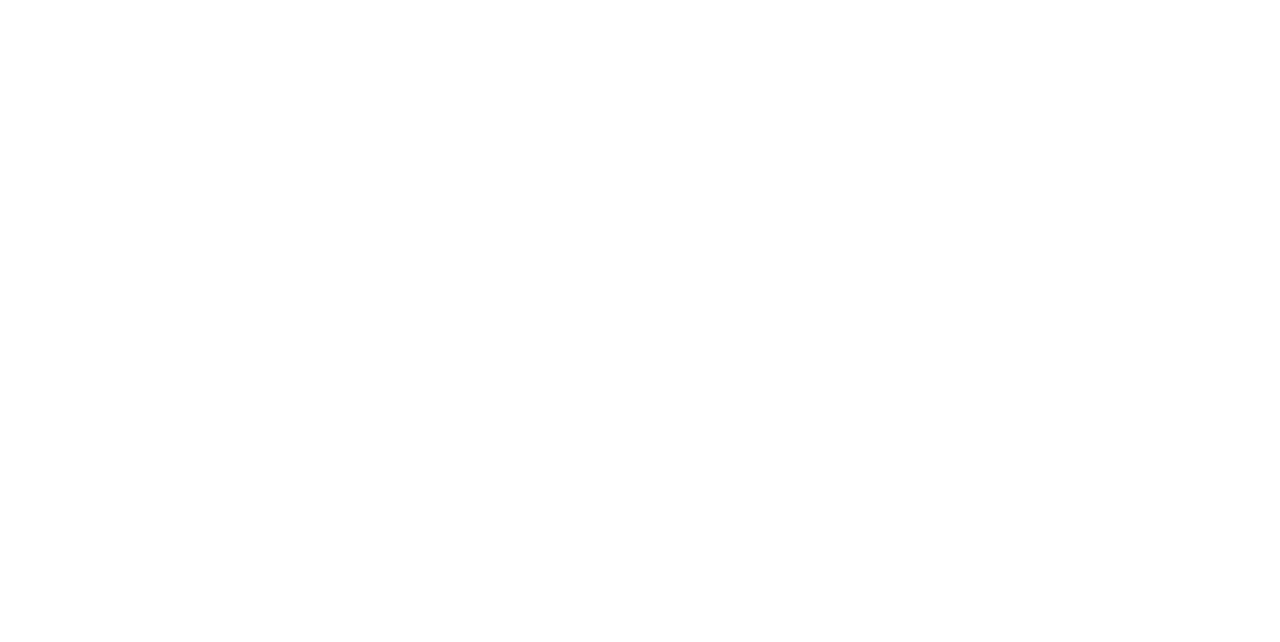
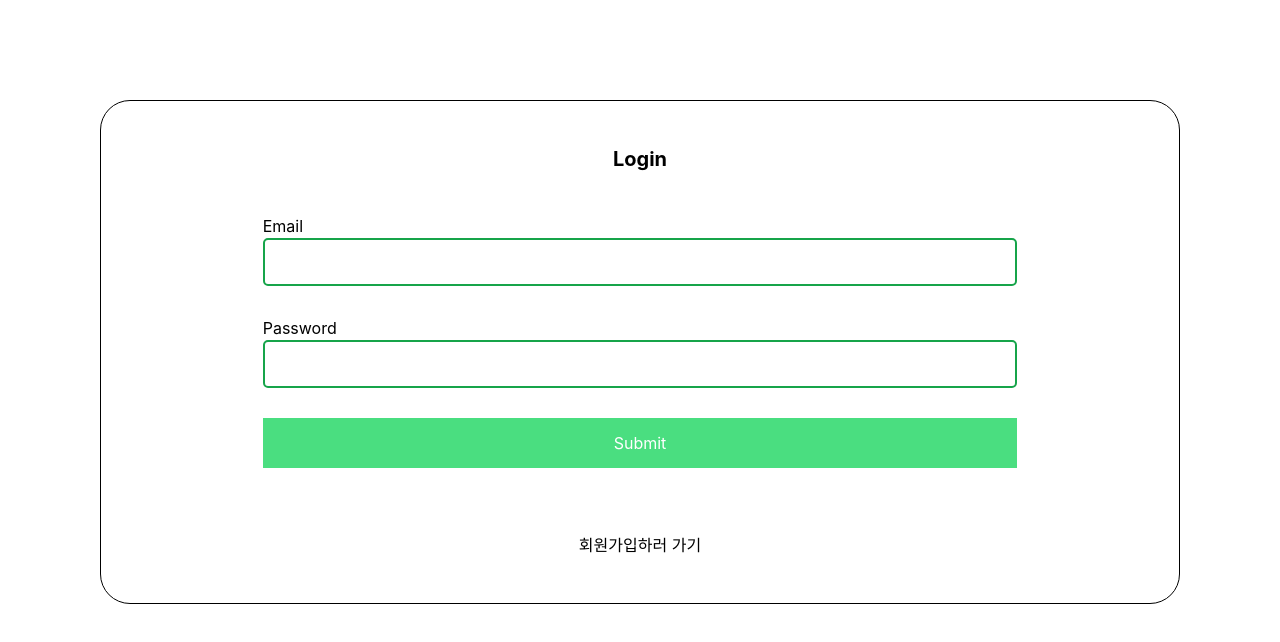
Before and after one commit to Jeong-mi/todo-list, a React (Create React App) app: page /login in a window 1280 px wide. Before the commit this address had no page. Shown: the top 642 px of the page. Built offline with nearby package versions, Linux system fonts and the light colour scheme.

Commit message:
feat: login, register 레이아웃 페이지 구현

```diff
--- a/package.json
+++ b/package.json
@@ -9,6 +9,7 @@
     "react": "^18.2.0",
     "react-dom": "^18.2.0",
     "react-icons": "^4.4.0",
+    "react-router-dom": "^6.3.0",
     "react-scripts": "5.0.1",
     "redux": "^4.2.0",
     "styled-components": "^5.3.5",
--- a/src/App.js
+++ b/src/App.js
@@ -2,16 +2,20 @@
 import { ThemeProvider } from "styled-components";
 import theme from "./components/theme";
 import { BrowserRouter, Routes, Route } from "react-router-dom";
-import Auth from "./pages/Auth";
+import Login from "./pages/Login";
+import Register from "./pages/Register";
+import GlobalStyle from "./GlobalStyle";
 
 function App() {
   return (
     <BrowserRouter>
+      <GlobalStyle />
       <ThemeProvider theme={theme}>
         <Routes>
           <Route path="/" element={<ToDo />}></Route>
           <Route path="/todo" element={<ToDo />}></Route>
-          <Route path="/auth" element={<Auth />}></Route>
+          <Route path="/login" element={<Login />}></Route>
+          <Route path="/register" element={<Register />}></Route>
         </Routes>
       </ThemeProvider>
     </BrowserRouter>
--- /dev/null
+++ b/src/GlobalStyle.js
@@ -0,0 +1,9 @@
+import { createGlobalStyle } from "styled-components";
+
+const GlobalStyle = createGlobalStyle`
+  *, *::before, *::after {
+    box-sizing: border-box;
+  }
+`;
+
+export default GlobalStyle;
--- a/src/components/theme.js
+++ b/src/components/theme.js
@@ -4,8 +4,10 @@
 const colors = {
   gray300: "rgb(209 213 219)",
   gray400: "rgb(156 163 175)",
-  green100: "rgb(220 252 231)",
+  green50: "#F0FDF4",
+  green100: "#D9FFD8",
   green400: "rgb(74 222 128)",
+  green600: "#16A44A",
   slate100: "rgb(241 245 249)",
   slate200: "rgb(226 232 240)",
   tooltip: "#7689fd",
--- a/src/pages/Auth/index.js
+++ /dev/null
@@ -1,49 +0,0 @@
-import { useEffect } from "react";
-import styled from "styled-components";
-import theme from "../../components/theme";
-
-const Container = styled.main`
-  display: flex;
-  flex-direction: column;
-  justify-content: center;
-  align-items: center;
-`;
-
-const Title = styled.h1`
-  ${({ theme }) => theme.fontSizes.xl};
-  margin: 32px;
-`;
-
-const SubmitBtn = styled.button.attrs({
-  type: "submit",
-})`
-  background: ${({ theme }) => theme.colors.green400};
-  color: white;
-`;
-
-function Auth() {
-  useEffect(() => {
-    document.body.style.background = `${theme.colors.green100}`;
-  }, []);
-
-  return (
-    <Container>
-      <Title>Login</Title>
-      <form>
-        <div>
-          <h1>이메일 입력</h1>
-          <input type="text" />
-        </div>
-
-        <div>
-          <h1>비밀번호 입력</h1>
-          <input type="text" />
-        </div>
-
-        <SubmitBtn>제출</SubmitBtn>
-      </form>
-    </Container>
-  );
-}
-
-export default Auth;
--- /dev/null
+++ b/src/pages/Login/index.js
@@ -0,0 +1,76 @@
+import styled from "styled-components";
+import { useNavigate } from "react-router-dom";
+
+const Container = styled.main`
+  border: 1px solid black;
+  background: #fff;
+  margin: 100px;
+  border-radius: 30px;
+  display: grid;
+  place-items: center;
+  align-content: center;
+  grid-template-rows: 0.3fr 1fr 0.3fr;
+  grid-row-gap: 30px;
+`;
+
+const FormContainer = styled.form`
+  width: 70%;
+  display: grid;
+  grid-template-rows: 1fr 1fr 1fr;
+  grid-row-gap: 30px;
+`;
+
+const Title = styled.h1`
+  ${({ theme }) => theme.fontSizes.xl};
+  font-weight: bold;
+`;
+
+const InputContainer = styled.div`
+  width: 100%;
+`;
+
+const Input = styled.input`
+  width: 100%;
+  padding: 10px;
+  border: 2px solid ${({ theme }) => theme.colors.green600};
+  border-radius: 5px;
+  outline: none;
+`;
+
+const SubmitBtn = styled.button.attrs({
+  type: "submit",
+})`
+  background: ${({ theme }) => theme.colors.green400};
+  color: white;
+  height: 50px;
+`;
+
+const RegisterBtn = styled.button``;
+
+function Login() {
+  const navigate = useNavigate();
+
+  return (
+    <Container>
+      <Title>Login</Title>
+      <FormContainer>
+        <InputContainer>
+          <h1>Email</h1>
+          <Input type="text" />
+        </InputContainer>
+
+        <InputContainer>
+          <h1>Password</h1>
+          <Input type="text" />
+        </InputContainer>
+
+        <SubmitBtn className="w-full">Submit</SubmitBtn>
+      </FormContainer>
+      <RegisterBtn onClick={() => navigate("/register")}>
+        회원가입하러 가기
+      </RegisterBtn>
+    </Container>
+  );
+}
+
+export default Login;
--- /dev/null
+++ b/src/pages/Register/index.js
@@ -0,0 +1,74 @@
+import styled from "styled-components";
+import { useNavigate } from "react-router-dom";
+
+const Container = styled.main`
+  border: 1px solid black;
+  background: #fff;
+  margin: 100px;
+  border-radius: 30px;
+  display: grid;
+  place-items: center;
+  align-content: center;
+  grid-template-rows: 0.3fr 1fr 0.3fr;
+  grid-row-gap: 30px;
+`;
+
+const FormContainer = styled.form`
+  width: 70%;
+  display: grid;
+  grid-template-rows: 1fr 1fr 1fr;
+  grid-row-gap: 30px;
+`;
+
+const Title = styled.h1`
+  ${({ theme }) => theme.fontSizes.xl};
+  font-weight: bold;
+`;
+
+const InputContainer = styled.div`
+  width: 100%;
+`;
+
+const Input = styled.input`
+  width: 100%;
+  padding: 10px;
+  border: 2px solid ${({ theme }) => theme.colors.green600};
+  border-radius: 5px;
+  outline: none;
+`;
+
+const SubmitBtn = styled.button.attrs({
+  type: "submit",
+})`
+  background: ${({ theme }) => theme.colors.green400};
+  color: white;
+  height: 50px;
+`;
+
+const LoginBtn = styled.button``;
+
+function Register() {
+  const navigate = useNavigate();
+
+  return (
+    <Container>
+      <Title>Register</Title>
+      <FormContainer>
+        <InputContainer>
+          <h1>Email</h1>
+          <Input type="text" />
+        </InputContainer>
+
+        <InputContainer>
+          <h1>Password</h1>
+          <Input type="text" />
+        </InputContainer>
+
+        <SubmitBtn className="w-full">Submit</SubmitBtn>
+      </FormContainer>
+      <LoginBtn onClick={() => navigate("/login")}>로그인하러 가기</LoginBtn>
+    </Container>
+  );
+}
+
+export default Register;
--- a/src/pages/ToDo/index.jsx
+++ b/src/pages/ToDo/index.jsx
@@ -4,11 +4,15 @@
 import { PlusButton } from "../../components/Button";
 import { useState } from "react";
 import AddTodoModal from "./AddTodoModal";
+import { useNavigate } from "react-router-dom";
 
 const Title = styled.h1`
   ${({ theme }) => theme.fontSizes.xl};
-  margin: 32px;
-  text-align: center;
+  margin-top: 32px;
+  display: inline-block;
+  position: relative;
+  left: 50%;
+  transform: translateX(-50%);
 `;
 
 const Figure = styled.figure`
@@ -26,6 +30,7 @@
 function ToDo() {
   const [todos, setTodos] = useState(initTodo);
   const [isOpen, setIsOpen] = useState(false);
+  const navigate = useNavigate();
 
   const onClick = () => {
     setIsOpen(true);
@@ -38,6 +43,8 @@
   return (
     <main className="relative">
       <Title>JM's todo-list</Title>
+      <button onClick={() => navigate("/login")}>로그인으로</button>
+
       <TodoHead />
       <hr />
       <TodoList todos={todos} setTodos={setTodos} />
```
Also changed, not shown: 1 other file (tests, documents, lock files or other folders).
